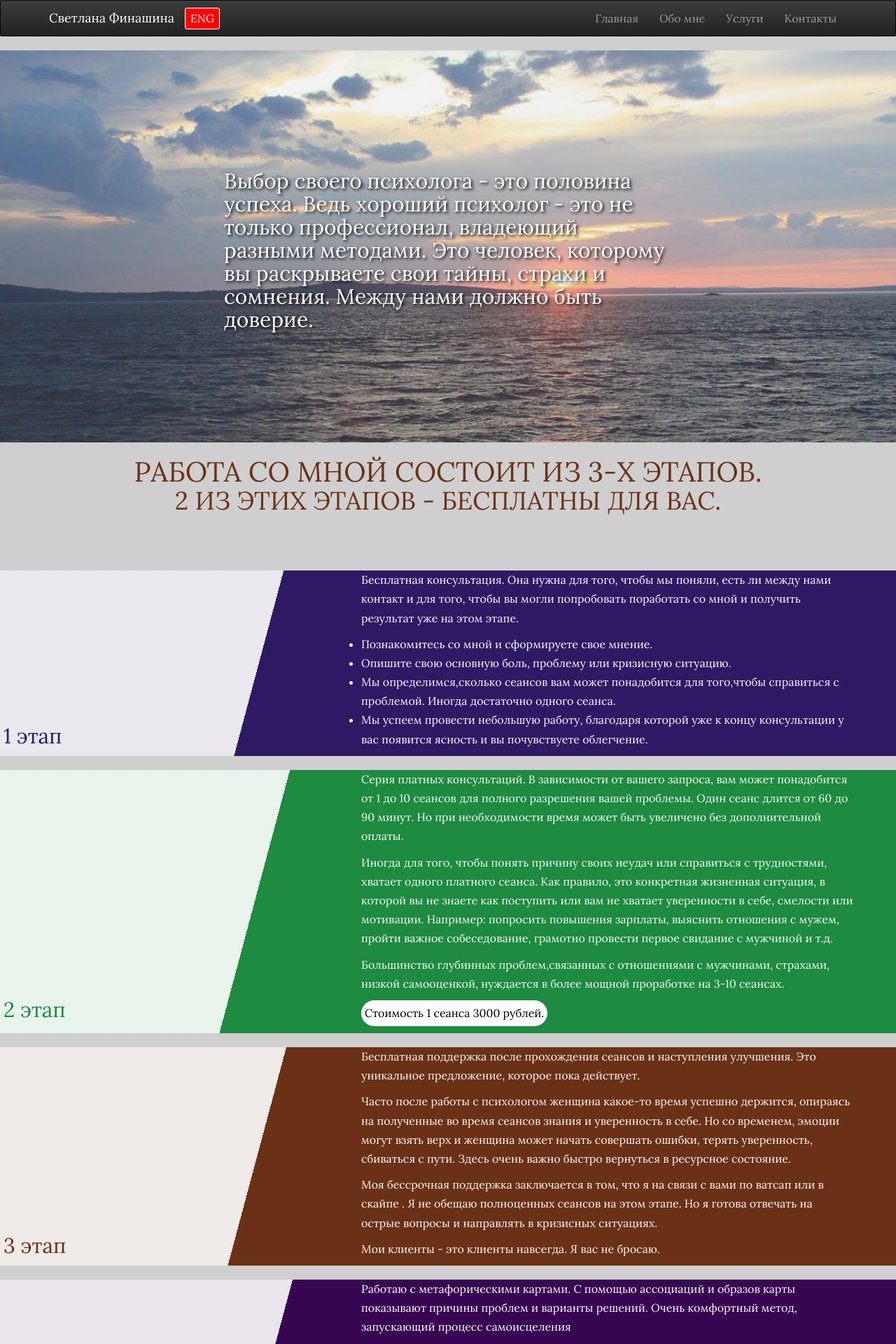
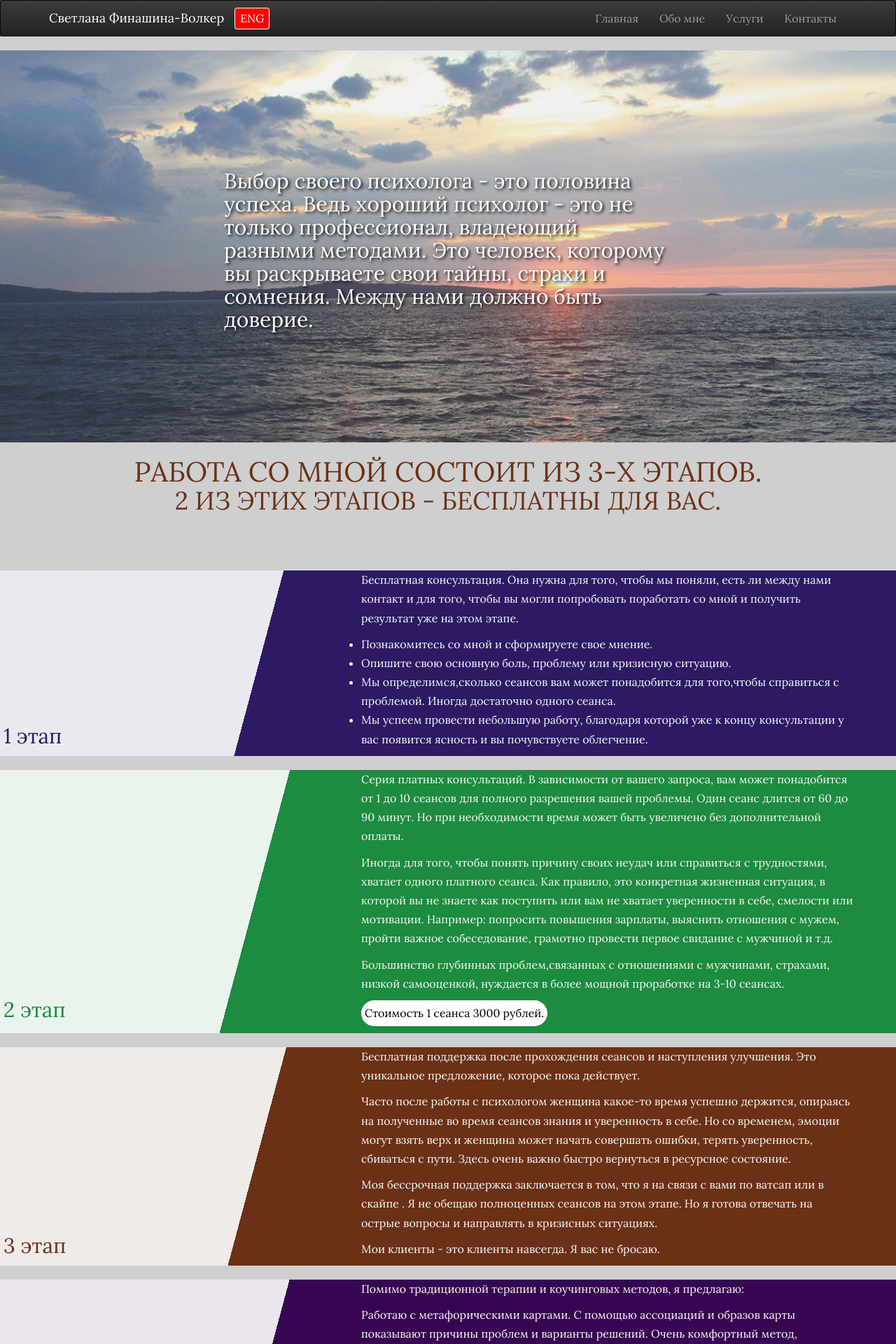
Before and after one commit to mawglih/svetlana-psy, a React (Create React App) app: page /cons in a window 1280 px wide. Shown: the top 1920 px of the page at 70% size. Built offline with nearby package versions, Linux system fonts and the light colour scheme.

Commit message:
final touch deploy

```diff
--- a/src/components/aboutme-description.js
+++ b/src/components/aboutme-description.js
@@ -2,6 +2,7 @@ import React, { Component } from 'react';
 import AboutMeDescriptionItem from './aboutme-description-item';
 import { AboutMeData2 } from '../utils/aboutme-data2';
 import { AboutMeDataEng2 } from '../utils/aboutme-data-eng2';
+import { Link } from 'react-router-dom';
 
 class AboutMeDescription extends Component {
     constructor(props) {
@@ -43,7 +44,7 @@ class AboutMeDescription extends Component {
 
                 {this.renderItems()}
                 <div className="u-center-text u-margin-top-big">
-        <a  className="btn__text" href="/cons">{this.props.eng ? <span>To find more about my consulataions</span> : <span>Подробнее о том, как проходят консультации читайте здесь</span>} &rarr;</a>
+        <Link to="/cons"  className="btn__text" >{this.props.eng ? <span>To find more about my consulataions</span> : <span>Подробнее о том, как проходят консультации читайте здесь</span>} &rarr;</Link>
                 </div>
             </div>
         );
--- a/src/components/steps.js
+++ b/src/components/steps.js
@@ -70,7 +70,7 @@ render() {
 
                     </div>
                     {
-                <StepsItem hiddenClass="hiddenClass" text1={this.state.Prop[2].text2} text2={this.state.Prop[2].text2} text3={this.state.Prop[2].text3} text4={this.state.Prop[2].text4}/>
+                <StepsItem hiddenClass="hiddenClass" text1={this.state.Prop[2].text1} text2={this.state.Prop[2].text2} text3={this.state.Prop[2].text3} text4={this.state.Prop[2].text4}/>
                 }
 
                 </div>
--- a/src/utils/Item.js
+++ b/src/utils/Item.js
@@ -14,7 +14,7 @@ export const Item = [{
     },
     {
         name: 'лайф-коуч',
-        namePers: 'Светлана Финашина',
+        namePers: 'Светлана Финашина-Волкер',
         nameH3: 'Помогаю женщинам преодолевать трудности, справляться со сложными ситуациями, становиться счастливыми',
         imageSrc: './images/item1.png',
         imageAlt: 'wait',
--- a/src/utils/aboutme-data-eng.js
+++ b/src/utils/aboutme-data-eng.js
@@ -11,7 +11,7 @@ export const AboutMeDataEng = [{
         text: 'Master Reiki, RPT Practitioner, Viewer (Remote Viewing)) - more than 7 years of practice.'
     },
     {
-        text: 'Instructor of ThethaHealing, technology of self-development.'
+        text: 'Instructor of ThetaHealing, technology of self-development.'
     },
     {
         text: 'Proficient in working with OH cards.'
```
Also changed, not shown: src/sass/layout/_home.scss (+3 -4 lines), public/images/item2.png.
